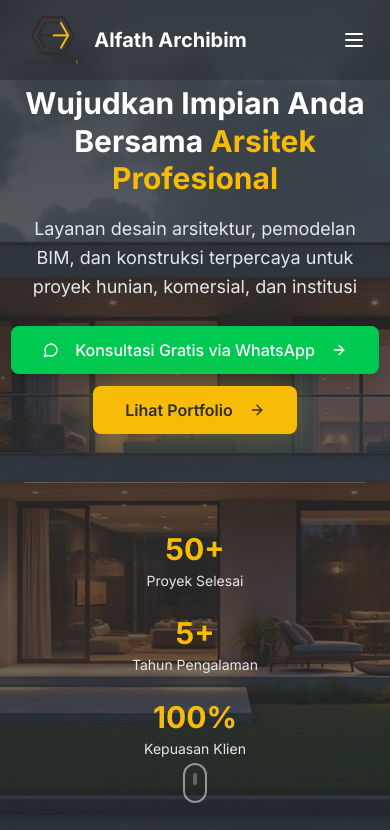
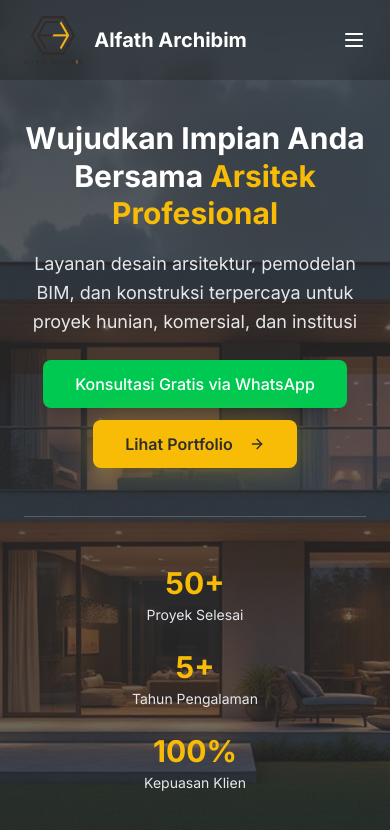
Before and after one commit to shrproject/alfatharchibim, a Next.js app: page / in a window 390 px wide. Shown: the top 830 px of the page. Built offline with nearby package versions, Linux system fonts and the light colour scheme.

Commit message:
rapihin mobile

```diff
--- a/src/components/Hero.tsx
+++ b/src/components/Hero.tsx
@@ -25,7 +25,7 @@ const Hero = () => {
       </div>
 
       {/* Content */}
-      <div className="relative z-10 container mx-auto px-6 text-center text-white">
+      <div className="relative z-10 container mx-auto px-6 text-center text-white py-30 lg:py-[unset]">
         <div className="max-w-3xl mx-auto">
           <h1 className="text-3xl md:text-5xl font-bold mb-4 leading-tight">
             Wujudkan Impian Anda Bersama{" "}
@@ -45,9 +45,9 @@ const Hero = () => {
               onClick={openWhatsApp}
               className="group"
             >
-              <MessageCircle className="mr-2 h-4 w-4" />
+              <MessageCircle className="mr-2 h-4 w-4 hidden md:flex" />
               Konsultasi Gratis via WhatsApp
-              <ArrowRight className="ml-2 h-4 w-4 group-hover:translate-x-1 transition-transform" />
+              <ArrowRight className="ml-2 h-4 w-4 group-hover:translate-x-1 transition-transform hidden md:flex" />
             </Button>
 
             <Button
```
